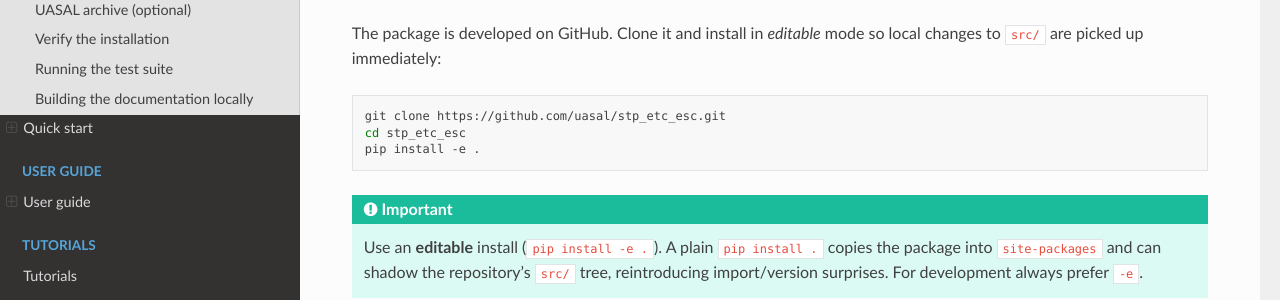
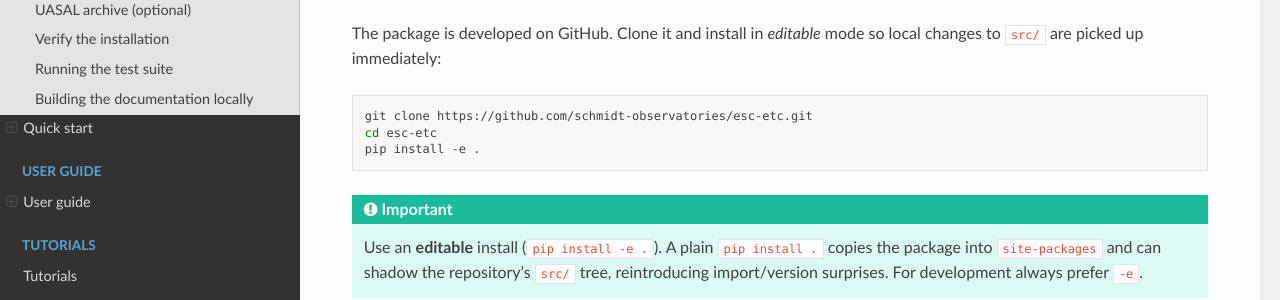
Before and after one commit to schmidt-observatories/esc-etc, a Sphinx documentation site: the page built from docs/sphinx/installation.rst, in a window 1280 px wide and 900 px high. Shown: the part 398-698 px from the top of the window. Built offline with Sphinx 7.4.7 and the Read the Docs theme 3.1.0, drawn with Linux system fonts in a browser that asks for light colours; pages that are not in the unit, such as notebooks, are missing from menus.

Commit message:
docs: fix install instructions to point at schmidt-observatories/esc-etc
README, pyproject.toml, and the Sphinx install page all still referenced
the old uasal/stp_etc_esc repo (wrong org, wrong name, and a dead
`develop` branch on notebook links) even though the package moved to
schmidt-observatories/esc-etc. Also switches the documented install
command to `pip install -e .`, matching what the Sphinx docs already
warn is required (a plain `pip install .` shadows src/ and reintroduces
import bugs) and flags the two legacy example scripts that still import
the pre-refactor `stp_etc_esc` package name.

Config repo links (config_um, config_stp_esc, config_stp, utils_config,
uasal_archive) are left as-is — those genuinely still live under uasal.

Co-Authored-By: Claude Sonnet 5 <noreply@anthropic.com>

```diff
--- a/docs/sphinx/installation.rst
+++ b/docs/sphinx/installation.rst
@@ -20,8 +20,8 @@ local changes to ``src/`` are picked up immediately:
 
 .. code-block:: bash
 
-   git clone https://github.com/uasal/stp_etc_esc.git
-   cd stp_etc_esc
+   git clone https://github.com/schmidt-observatories/esc-etc.git
+   cd esc-etc
    pip install -e .
 
 .. important::
```
Also changed, not shown: README.md (+15 -9 lines), pyproject.toml (+3 -4 lines).
